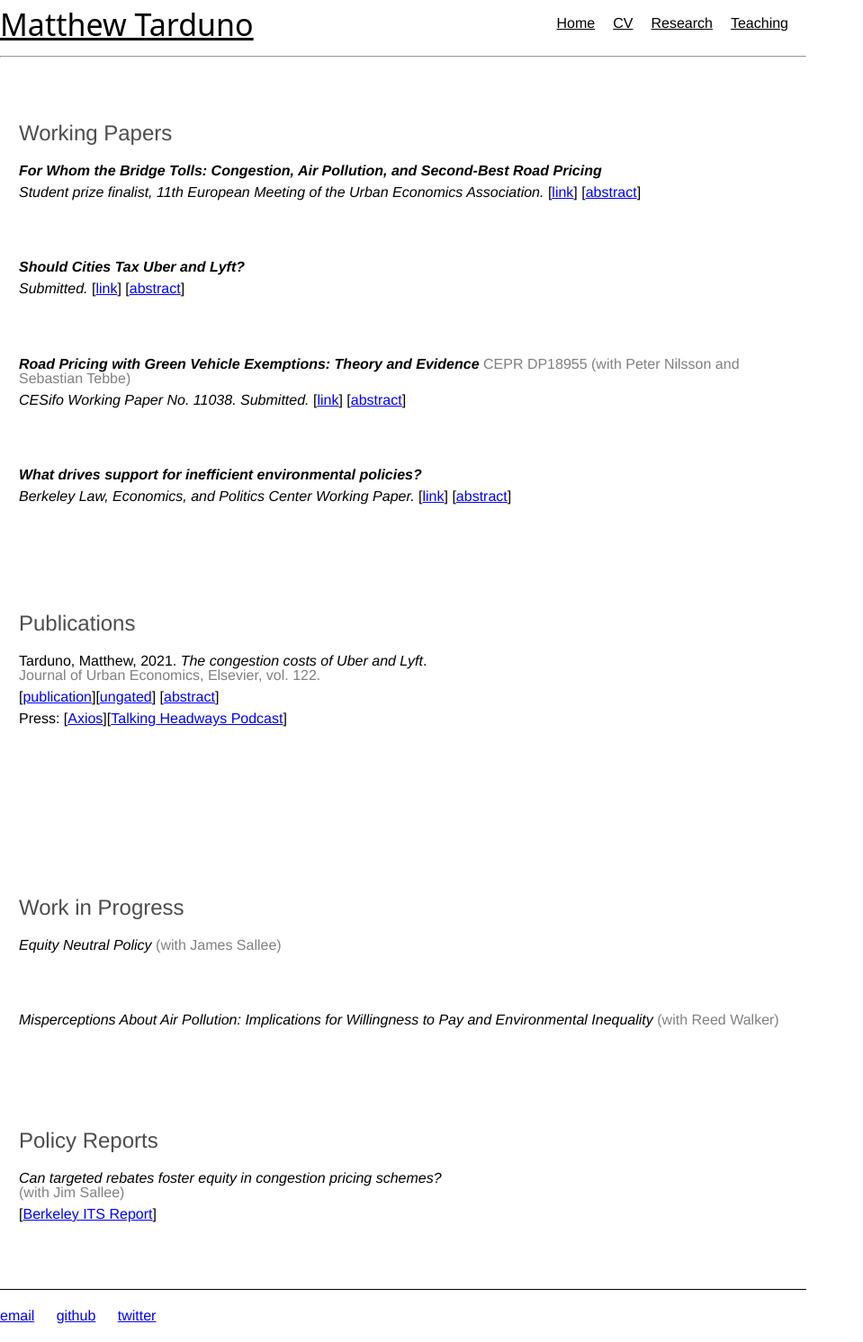
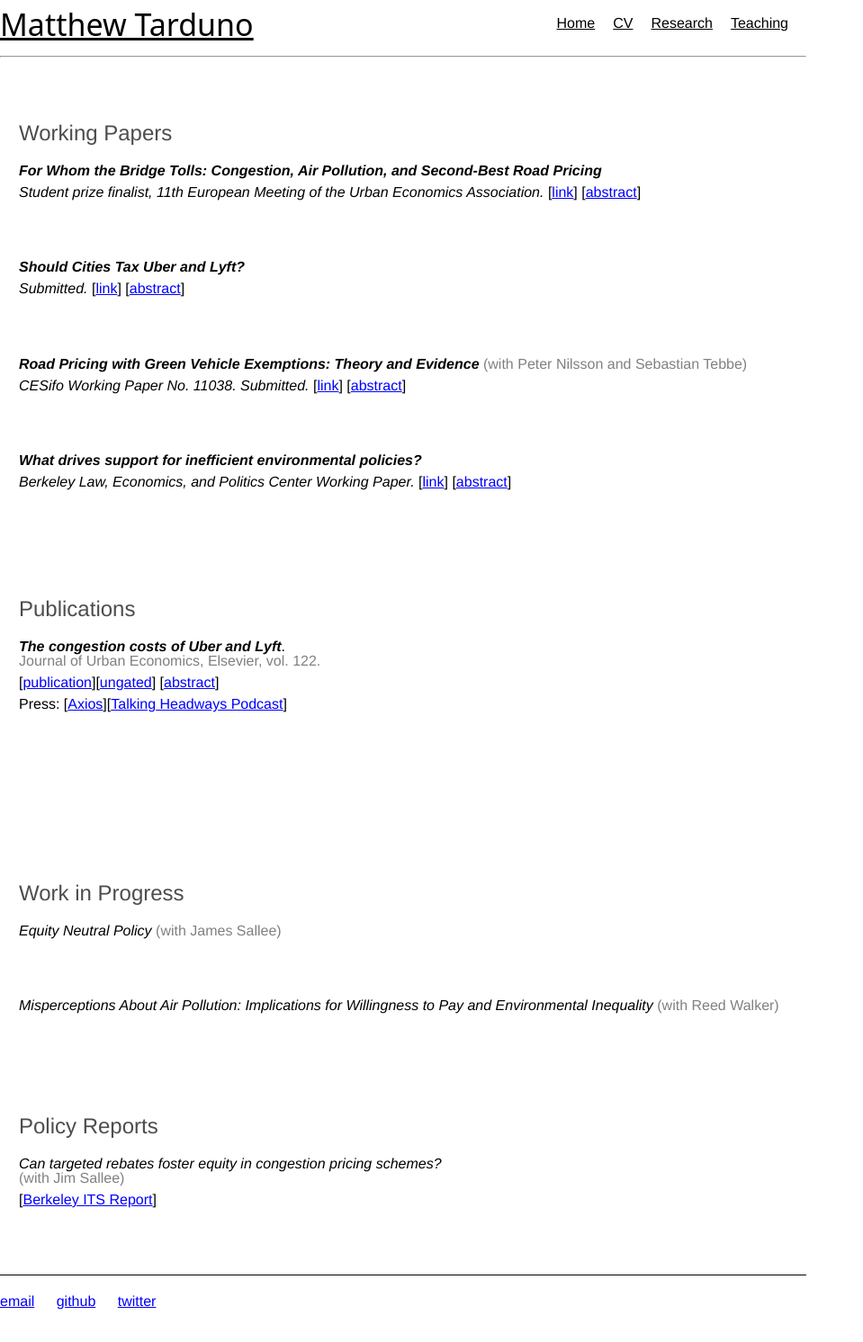
Before and after one commit to Matt-Tarduno/Matt-Tarduno.github.io, a Jekyll site: the page built from research_mobile/index.html, in a window 1280 px wide. Shown: the whole page at 90% size, without its empty margins (0-959 px from the left). Built offline with Jekyll 4.4.1, drawn with Linux system fonts in a browser that asks for light colours.

Commit message:
Update index.html

```diff
--- a/research_mobile/index.html
+++ b/research_mobile/index.html
@@ -98,7 +98,7 @@ sitemap:
     <br><br>
 
     <p>
-        <em><strong>Road Pricing with Green Vehicle Exemptions: Theory and Evidence</em></strong><span style="color: #808080"> CEPR DP18955 (with Peter Nilsson and Sebastian Tebbe)</span>
+        <em><strong>Road Pricing with Green Vehicle Exemptions: Theory and Evidence</em></strong><span style="color: #808080"> (with Peter Nilsson and Sebastian Tebbe)</span>
     </p>
     <p><em>CESifo Working Paper No. 11038. Submitted. </em> [<a href="https://papers.ssrn.com/sol3/papers.cfm?abstract_id=4788237#" target="_blank">link</a>]
         [<a onclick="toggleAbstract('abstract_stockholm')">abstract</a>]
@@ -124,7 +124,7 @@ sitemap:
 <div class="blurb">
     <h1>Publications</h1>
     <p>
-        Tarduno, Matthew, 2021. <em>The congestion costs of Uber and Lyft</em>.<br><span style="color: #808080"> Journal of Urban Economics, Elsevier, vol. 122.</span>
+    <em><strong>The congestion costs of Uber and Lyft</strong></em>.<br><span style="color: #808080"> Journal of Urban Economics, Elsevier, vol. 122.</span>
     </p>
     <p>[<a href="https://doi.org/10.1016/j.jue.2020.103318" target="_blank">publication</a>][<a href="https://matt-tarduno.github.io/tnc/" target="_blank">ungated</a>]
         [<a onclick="toggleAbstract('abstract5')">abstract</a>]
```
